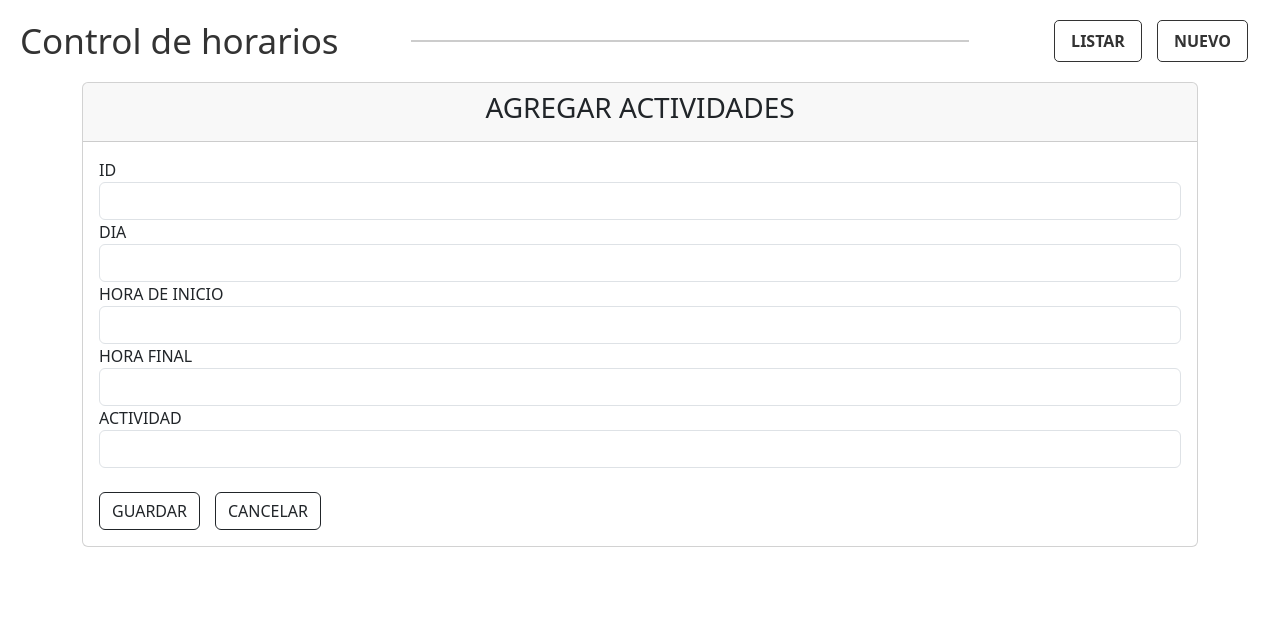
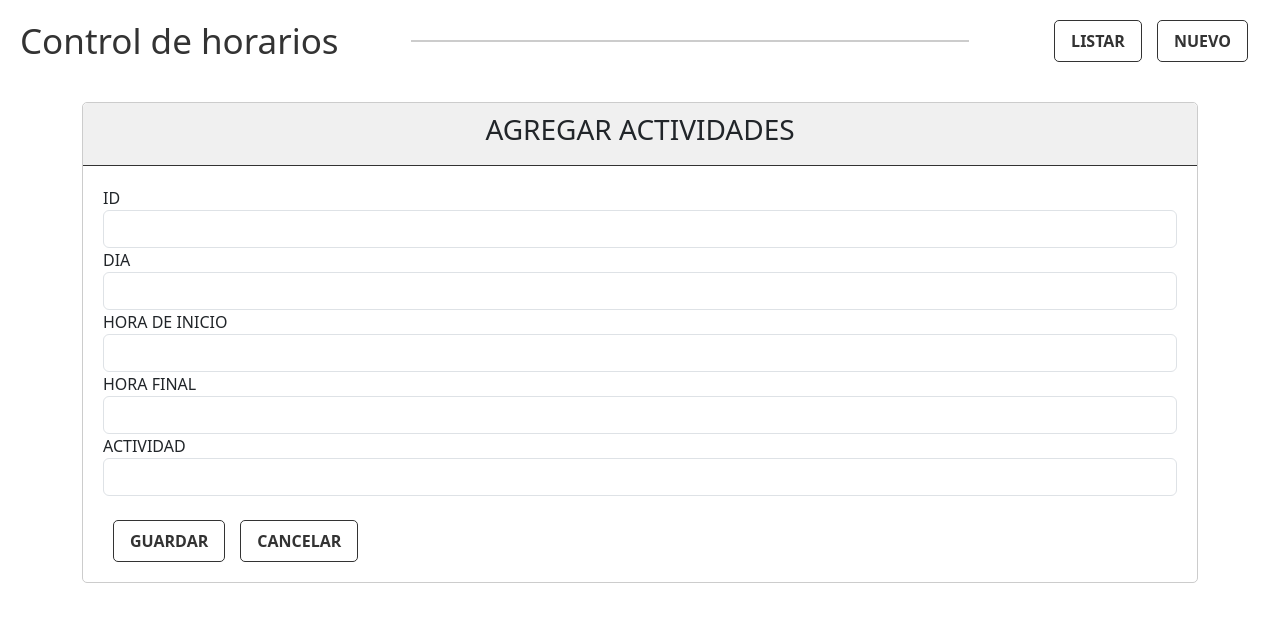
Before and after one commit to FranciscoRT-2399/CRUDHorarios, an Angular app: page /guardar in a window 1280 px wide. Shown: the top 622 px of the page. Built offline with nearby package versions, Linux system fonts and the light colour scheme.

Commit message:
Se actualizaron funciones

```diff
--- a/src/app/Componentes/guardar/guardar.component.css
+++ b/src/app/Componentes/guardar/guardar.component.css
@@ -0,0 +1,56 @@
+.card{
+	border: 1px solid #ccc;
+	border-radius: 5px;
+	margin-top: 20px;
+}
+
+.card-header{
+	background-color: #f0f0f0;
+	padding: 10px;
+	border-bottom: 1px solid #333;
+}
+
+.card-body{
+	padding: 20px;
+}
+
+.imput-group{
+	margin-bottom: 10px;
+}
+
+.table{
+	width: 100%;
+	border-collapse: collapse;
+}
+
+.table th,
+.table td{
+	border: 1px solid #ccc;
+	padding: 8px;
+}
+
+.table th{
+	background-color: #f0f0f0;
+}
+
+.table td{
+	text-align: center;
+}
+
+.btn{
+	cursor: pointer;
+	border-radius: 5px;
+	padding: 8px 16px;
+	border: 1px solid #333;
+	background-color: transparent;
+	color: #333;
+	text-transform: uppercase;
+	font-weight: bold;
+	transition: background-color 0.3s, color 0.3s;
+	margin-left: 10px;
+}
+
+.btn:hover{
+	background-color: #333;
+	color: #fff;
+}
--- a/src/app/Componentes/listar/listar.component.css
+++ b/src/app/Componentes/listar/listar.component.css
@@ -0,0 +1,56 @@
+.card{
+	border: 1px solid #ccc;
+	border-radius: 5px;
+	margin-top: 20px;
+}
+
+.card-header{
+	background-color: #f0f0f0;
+	padding: 10px;
+	border-bottom: 1px solid #333;
+}
+
+.card-body{
+	padding: 20px;
+}
+
+.imput-group{
+	margin-bottom: 10px;
+}
+
+.table{
+	width: 100%;
+	border-collapse: collapse;
+}
+
+.table th,
+.table td{
+	border: 1px solid #ccc;
+	padding: 8px;
+}
+
+.table th{
+	background-color: #f0f0f0;
+}
+
+.table td{
+	text-align: center;
+}
+
+.btn{
+	cursor: pointer;
+	border-radius: 5px;
+	padding: 8px 16px;
+	border: 1px solid #333;
+	background-color: transparent;
+	color: #333;
+	text-transform: uppercase;
+	font-weight: bold;
+	transition: background-color 0.3s, color 0.3s;
+	margin-left: 10px;
+}
+
+.btn:hover{
+	background-color: #333;
+	color: #fff;
+}
--- a/src/app/Componentes/listar/listar.component.html
+++ b/src/app/Componentes/listar/listar.component.html
@@ -2,6 +2,16 @@
 	<div class="card">
 		<div class="card-header">
 			<h3>HORARIOS</h3>
+		</div>
+		<div class="input-group">
+			<input
+			type="text"
+			class="form-control"
+			placeholder="Ingrese el dia"
+			aria-label="Buscar"
+			aria-describedby="boton-buscar"
+			[(ngModel)]="horario.diaSemana"
+			(ngModelChange)="buscarPorDia()">
 		</div>
 		<div class="card-body">
 			<table class="table table-hover" border="1">
--- a/src/app/Componentes/listar/listar.component.ts
+++ b/src/app/Componentes/listar/listar.component.ts
@@ -49,4 +49,10 @@ export class ListarComponent implements OnInit{
 		})
 		this.router.navigate(['eliminar']);
 	}
+
+	buscarPorDia(){
+		this.service.buscarPorDia(this.horario).subscribe(data => {
+			this.horarios = data;
+		})
+	}
 }
```
